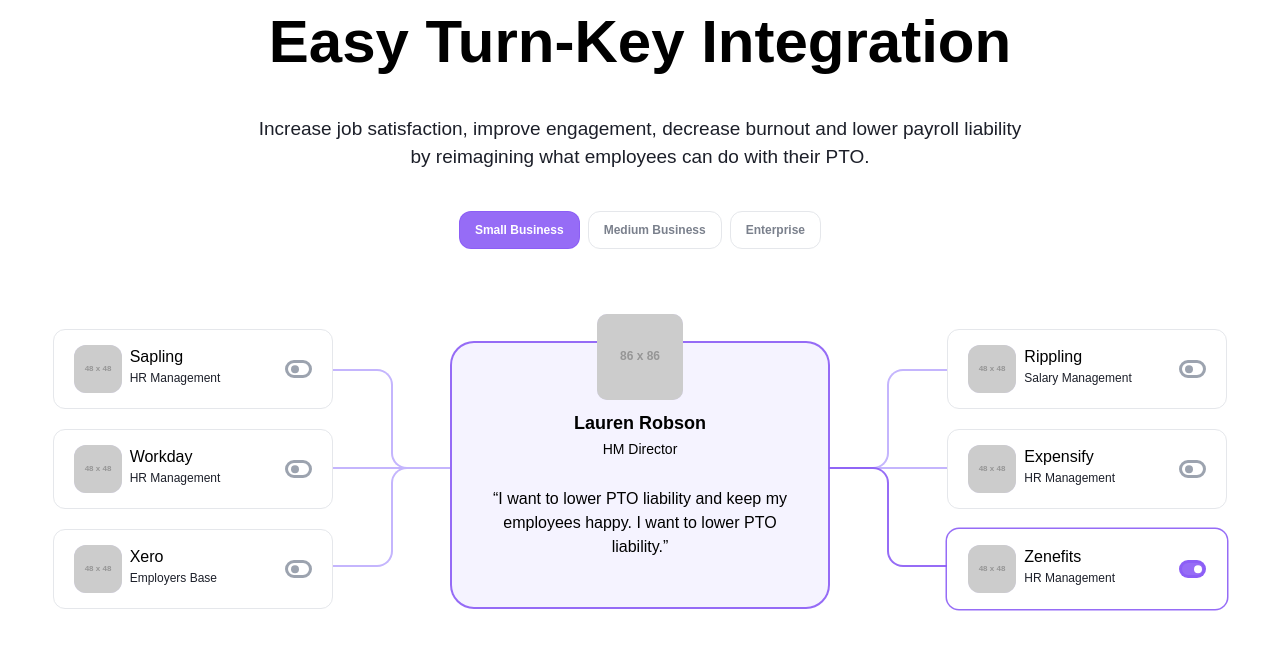
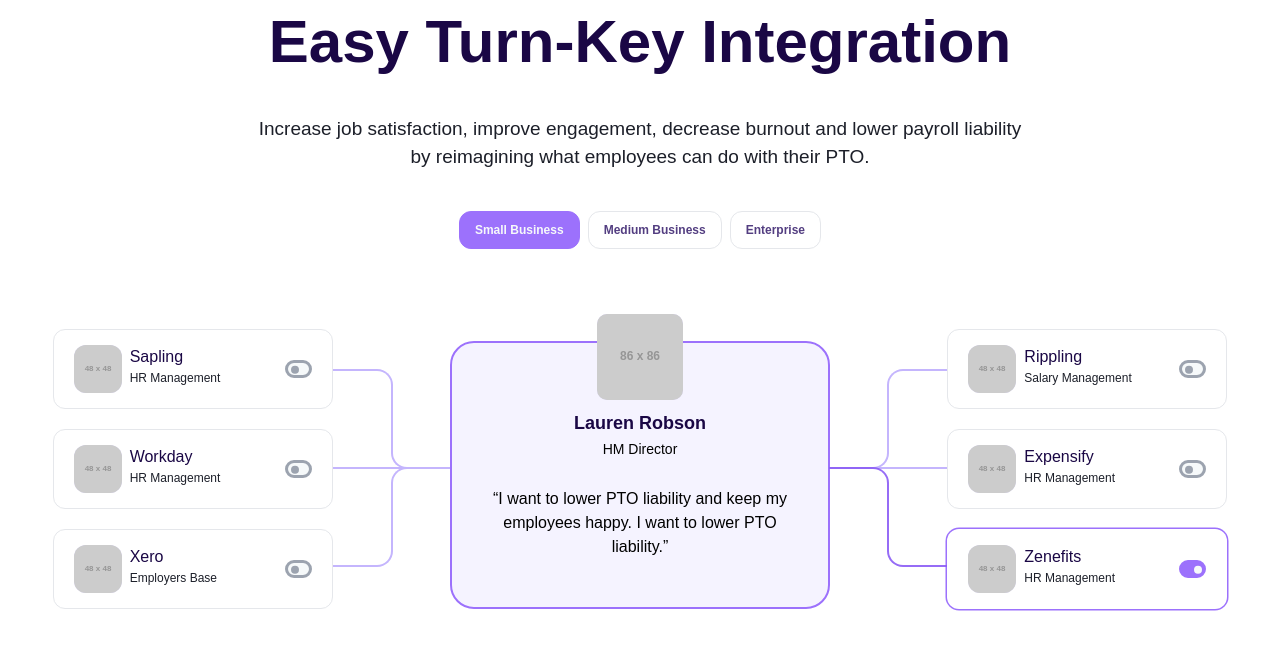
Before and after one commit to Ghibrasoft/Test_Task_2, a React (Vite) app: page / in a window 1280 px wide. Shown: the top 650 px of the page. Built offline with nearby package versions, Linux system fonts and the light colour scheme.

Commit message:
Added: custom_clrs

```diff
--- a/src/components/Integrations.tsx
+++ b/src/components/Integrations.tsx
@@ -93,7 +93,7 @@ const Integrations = () => {
             <div className='flex flex-col gap-10 h-full'>
                 {/* title */}
                 <div className='flex flex-col gap-8 w-[779px] mx-auto text-center'>
-                    <h1 className='text-6xl font-bold leading-[83px]'>Easy Turn-Key Integration</h1>
+                    <h1 className='text-6xl font-bold leading-[83px] text-vio-deep'>Easy Turn-Key Integration</h1>
                     <p className='text-[19px] text-gray-950/90 leading-7'>
                         Increase job satisfaction, improve engagement, decrease burnout
                         and lower payroll liability by reimagining what employees can do with their PTO.
@@ -118,7 +118,7 @@ const Integrations = () => {
 
                     {/* cards */}
                     <div className='grid grid-cols-[auto,auto,auto] gap-x-28 gap-y-5 place-items-center w-full'>
-                        {CARD_CONTENT.map(({ type, title, description, about, avatar, logo }, index) => (
+                        {CARD_CONTENT.map(({ type, title, description, about = '', avatar = '', logo = '' }, index) => (
                             type === 'default' ? (
                                 <div
                                     className='row-span-3 col-span-1 self-end'
@@ -128,8 +128,8 @@ const Integrations = () => {
                                         type={"default"}
                                         title={title}
                                         description={description}
-                                        about={about || ''}
-                                        avatar={avatar || ''}
+                                        about={about}
+                                        avatar={avatar}
                                     />
                                 </div>
                             ) : (
@@ -139,7 +139,7 @@ const Integrations = () => {
                                     type={"small"}
                                     title={title}
                                     description={description}
-                                    logo={logo || ''}
+                                    logo={logo}
                                     isOn={activeSwitches[index]}
                                     switch={<Switch
                                         isOn={activeSwitches[index]}
--- a/src/components/UI/Button.tsx
+++ b/src/components/UI/Button.tsx
@@ -23,11 +23,11 @@ const Button: React.FC<IButtonProps> = ({
 }) => {
     const typeClassName =
         type === 'primary' ?
-            'bg-violet-500/90 text-white text-xs hover:bg-violet-600 active:bg-violet-700' :
+            'bg-vio-soft text-light-frost-pale text-xs hover:bg-vio active:bg-vio' :
             type === 'default' ?
-                `hover:bg-violet-500/90 active:bg-violet-600  hover:text-white text-xs border-[1px] hover:border-violet-500/90 active:border-violet-600 ${active ? 'bg-violet-500/90 border-violet-500/90 text-white' : 'text-gray-500/90'}` :
+                `hover:bg-vio-soft active:bg-vio hover:text-light-frost-pale text-xs border-[1px] border-frost-soft hover:border-vio-soft active:border-vio ${active ? 'bg-vio-soft border-vio-soft text-light-frost-pale' : 'text-vio-dark'}` :
                 type === 'secondary' ?
-                    `ring-1 ring-violet-500/90 text-violet-500/90 hover:bg-violet-500/90 hover:text-white active:bg-violet-600 text-xs ${active ? 'bg-violet-500/90 text-white' : ''}` :
+                    `ring-1 ring-vio-soft text-vio-soft hover:bg-vio-soft hover:text-light-frost-pale active:bg-vio text-xs ${active ? 'bg-vio-soft text-light-frost-pale' : ''}` :
                     'hover:bg-gray-100 active:bg-gray-200 text-xs';
 
     return (
--- a/src/components/UI/Card.tsx
+++ b/src/components/UI/Card.tsx
@@ -25,7 +25,7 @@ const Card: React.FC<CardProps> = (props) => {
     if (props.type === 'default') {
         const { avatar, title, description, about, className } = props;
         return (
-            <div className={`relative flex flex-col items-center gap-3 py-10 w-[380px] h-[268px] text-center border-2 border-violet-500/90 bg-violet-50 rounded-3xl z-10 ${className}`}>
+            <div className={`relative flex flex-col items-center gap-3 py-10 w-[380px] h-[268px] text-center border-2 border-vio-soft bg-violet-50 rounded-3xl z-10 ${className}`}>
                 <img
                     alt='avatar'
                     src={avatar}
@@ -33,7 +33,7 @@ const Card: React.FC<CardProps> = (props) => {
                 />
                 <div className='flex flex-col items-center gap-7 mt-7 w-[300px] text-center'>
                     <div className='flex flex-col items-center gap-1'>
-                        <h1 className='leading-6 font-bold text-lg'>{title}</h1>
+                        <h1 className='leading-6 font-bold text-lg text-vio-deep'>{title}</h1>
                         <span className='leading-5 text-sm'>{description}</span>
                     </div>
                     <span className='leading-6 text-base'>{about}</span>
@@ -42,7 +42,7 @@ const Card: React.FC<CardProps> = (props) => {
         )
     } else {
         const { logo, title, description, switch: Switch, isOn, className } = props;
-        const isOnClassName = isOn ? 'border border-transparent ring-[1.5px] ring-violet-500/90' : 'border-gray-200'
+        const isOnClassName = isOn ? 'border border-transparent ring-[1.5px] ring-vio-soft' : 'border-frost-soft'
         return (
             <div className={`flex items-center justify-between w-[280px] h-20 border border-1 rounded-xl p-5 ${isOnClassName} ${className}`}>
                 <div className='flex items-center gap-2'>
@@ -52,7 +52,7 @@ const Card: React.FC<CardProps> = (props) => {
                         className='w-12 h-12 object-cover rounded-xl bg-violet-200'
                     />
                     <div>
-                        <h3 className='text-base font-medium leading-4'>{title}</h3>
+                        <h3 className='text-base font-medium leading-4 text-vio-deep'>{title}</h3>
                         <span className='text-xs font-normal text-gray-950/90 leading-5'>{description}</span>
                     </div>
                 </div>
--- a/src/components/UI/Switch.tsx
+++ b/src/components/UI/Switch.tsx
@@ -18,14 +18,14 @@ const Switch: React.FC<ISwitchProps> = ({
     return (
         <div
             className={`relative inline-block w-[27px] h-[18px] border-[3px]  rounded-full align-middle select-none transition duration-150 ease-in
-      ${isOn ? 'bg-violet-500/90 border-violet-500/90' : 'bg-white border-gray-400'}
+      ${isOn ? 'bg-vio-soft border-vio-soft' : 'bg-light-frost-pale border-gray-400'}
       ${disabled ? 'cursor-not-allowed' : 'cursor-pointer'}
       `}
             onClick={handleClick}
         >
             <span
-                className={`block w-[8px] h-[8px] m-1 transform -translate-y-[1.7px] rounded-full transition-transform duration-150 ease-in
-        ${isOn ? 'translate-x-2 bg-white' : '-translate-x-[1px] bg-gray-400'}`}
+                className={`block w-[8px] h-[8px] m-1 transform -translate-y-[1.3px] rounded-full transition-transform duration-150 ease-in
+        ${isOn ? 'translate-x-2 bg-light-frost-pale' : '-translate-x-[1px] bg-gray-400'}`}
             ></span>
         </div>
     );
--- a/tailwind.config.js
+++ b/tailwind.config.js
@@ -2,7 +2,17 @@
 export default {
   content: ["./index.html", "./src/**/*.{js,ts,jsx,tsx}"],
   theme: {
-    extend: {},
+    extend: {
+      colors: {
+        vio: "#8A73FF",
+        "vio-deep": "#1A0745",
+        "vio-dark": "#533E81",
+        "vio-soft": "#9C71FC",
+        "vio-pale": "#D5D1FB",
+        "frost-soft": "#ADFE4F9",
+        "light-frost-pale": "#F6F9FA",
+      },
+    },
   },
   plugins: [],
 };
```
